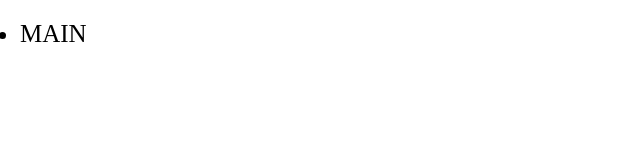
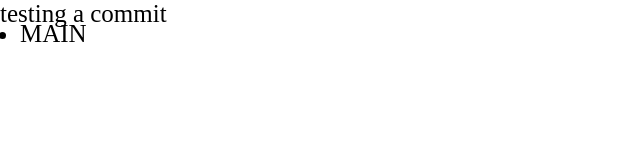
Before and after one commit to DaveyJH/How2s, a plain HTML site: page test.html in a window 1280 px wide. Shown: the whole page, without its empty margins (0-640 px from the left). Drawn offline with Linux system fonts and the light colour scheme.

Commit message:
TEST first stage of test, create a commit

```diff
--- a/test.html
+++ b/test.html
@@ -19,5 +19,8 @@
             </li>
         </ul>
     </nav>
+    <section>
+        testing a commit
+    </section>
 </body>
 </html>
```
